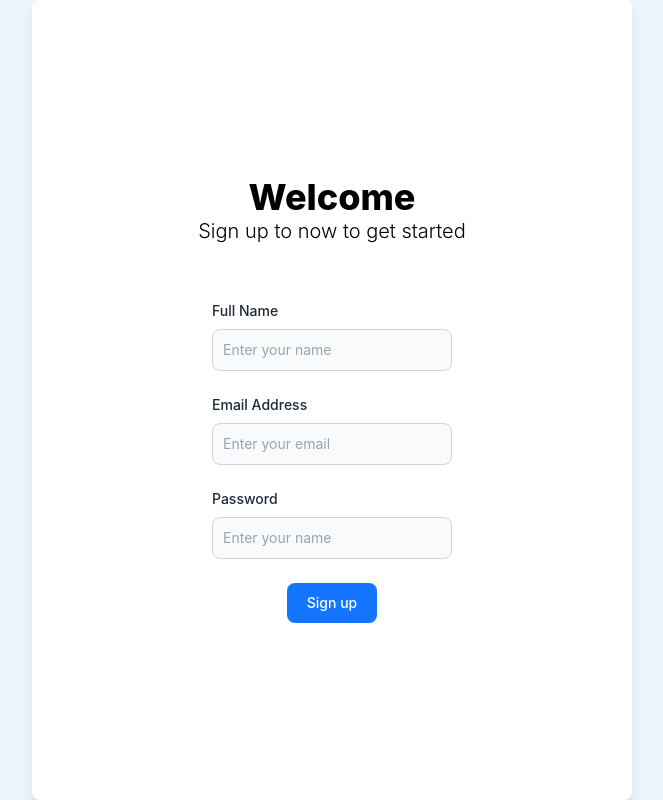
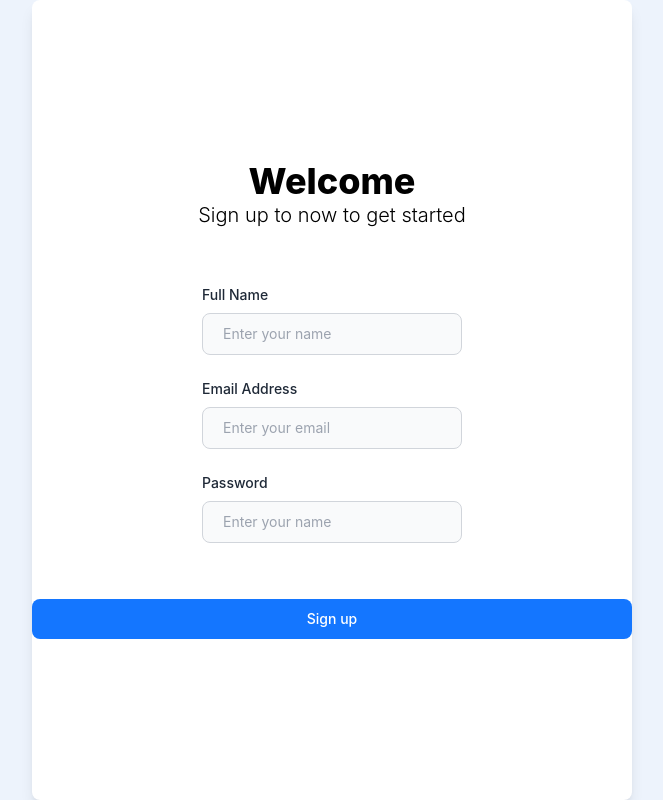
Before and after one commit to IT21239298/MERN-Stack-Messenger-Clone, a React (Create React App) app in the folder client/: page / in a window 1280 px wide. Shown: the whole page, without its empty margins (308-971 px from the left). Built offline with nearby package versions, Linux system fonts and the light colour scheme.

Commit message:
update style

```diff
--- a/client/src/components/Button/index.js
+++ b/client/src/components/Button/index.js
@@ -10,7 +10,7 @@ const Button = ({
     <button
       type={type}
       className={`text-white bg-primary hover:bg-primary focus:ring-4 focus-:outline-none
-    focus:ring-blue-300 font-medium rounded-lg text-sm w-full sm:w-auto px-5 py-2.5 text-center ${className} `}
+    focus:ring-blue-300 font-medium rounded-lg text-sm w-full px-5 py-2.5 text-center ${className} `}
       disabled={disabled}
     >
       {label}
--- a/client/src/components/Input/index.js
+++ b/client/src/components/Input/index.js
@@ -20,7 +20,7 @@ const Input = ({
         type={type}
         id={name}
         className={`bg-gray-50 border border-gray-300 text-gray-900 text-sm
-            rounded-lg focus:ring-blue-500 focus:border-blue-500 block w-full p-2.5
+            rounded-lg focus:ring-blue-500 focus:border-blue-500  w-full px-5 py-2.5
             dark:focus:border-blue-500 ${className}`}
         placeholder={placeholder}
         required={isRequired}
--- a/client/src/modules/Form/index.js
+++ b/client/src/modules/Form/index.js
@@ -18,16 +18,16 @@ const Form = () => {
         label="Email Address"
         name="email"
         placeholder="Enter your email"
-        className="mb-6"
+        className="mb-6 "
       />
       <Input
         label="Password"
         type="password"
         name="password"
         placeholder="Enter your name"
-        className="mb-6"
+        className="mb-14"
       />
-      <Button label="Sign up" />
+      <Button label="Sign up" className="w-1/2" />
     </div>
   );
 };
```
